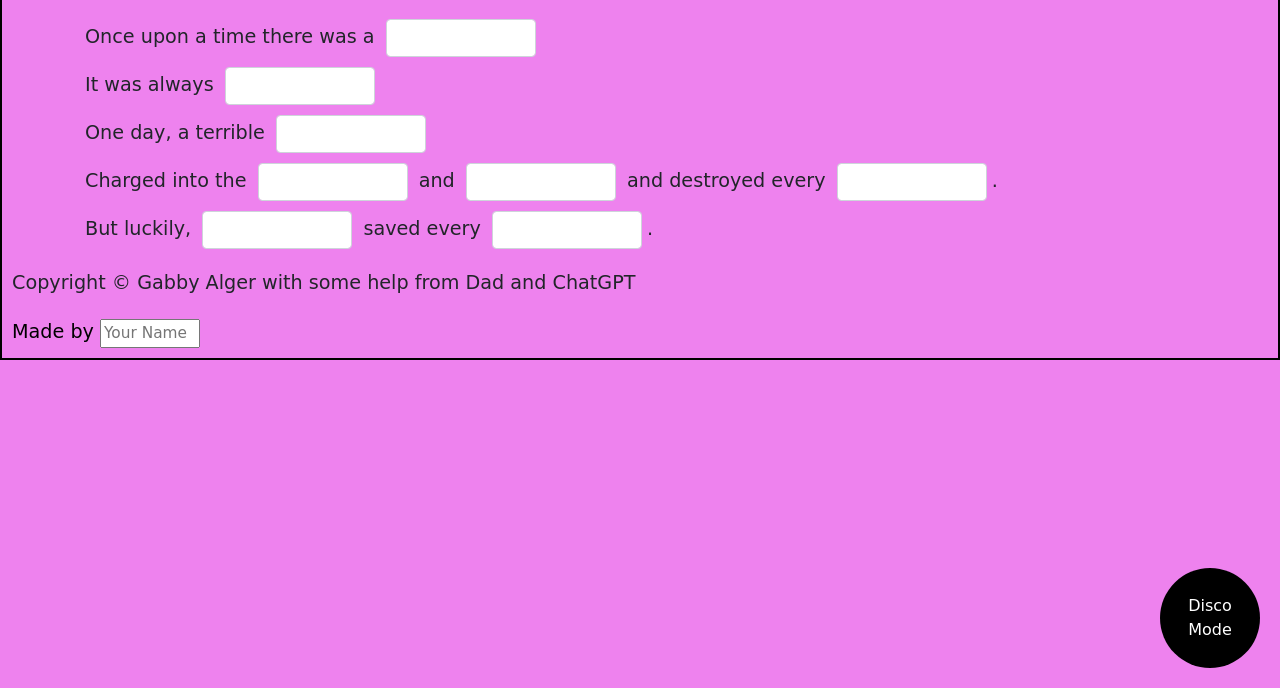
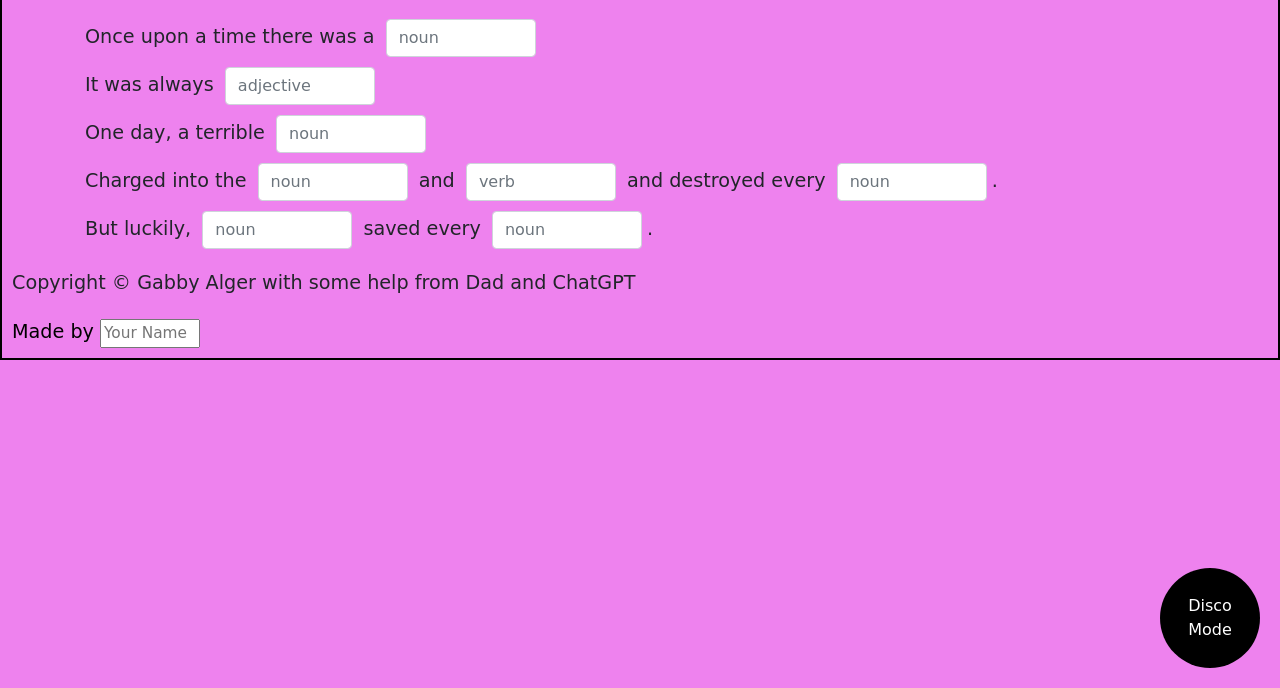
Before and after one commit to drew12341/GabbyWebsite, a plain HTML site: page index.html in a window 1280 px wide. Shown: the part 112-800 px from the top of the page. Drawn offline with nearby package versions, Linux system fonts and the light colour scheme; a web font is replaced by a local one.

Commit message:
the one where there are nouns. etc.

```diff
--- a/index.html
+++ b/index.html
@@ -3,7 +3,7 @@
 <head>
     <meta charset="UTF-8">
     <meta name="viewport" content="width=device-width, initial-scale=1.0">
-    <title>Fill in the story</title>
+    <title>Fill in the Sentence</title>
     <!-- Bootstrap CSS -->
     <link rel="stylesheet" href="https://stackpath.bootstrapcdn.com/bootstrap/4.3.1/css/bootstrap.min.css">
     <!-- Google Font: Chelsea Market -->
@@ -61,6 +61,7 @@
             align-items: center;
             justify-content: center;
             text-align: center;
+            z-index: 1000;
         }
     </style>
 </head>
@@ -71,11 +72,11 @@
         <button id="clearButton" onclick="clearInputs()">Clear All</button>
     </h1>
     <p class="sentence">
-        Once upon a time there was a <input type="text" class="form-control inline-input" name="firstInput" oninput="saveInput('firstInput')" value=""><br>
-        It was always <input type="text" class="form-control inline-input" name="secondInput" oninput="saveInput('secondInput')" value=""><br>
-        One day, a terrible <input type="text" class="form-control inline-input" name="thirdInput" oninput="saveInput('thirdInput')" value=""><br>
-        Charged into the <input type="text" class="form-control inline-input" name="fourthInput" oninput="saveInput('fourthInput')" value=""> and <input type="text" class="form-control inline-input" name="fifthInput" oninput="saveInput('fifthInput')" value=""> and destroyed every <input type="text" class="form-control inline-input" name="sixthInput" oninput="saveInput('sixthInput')" value="">.<br>
-        But luckily, <input type="text" class="form-control inline-input" name="seventhInput" oninput="saveInput('seventhInput')" value=""> saved every <input type="text" class="form-control inline-input" name="eighthInput" oninput="saveInput('eighthInput')" value="">.
+        Once upon a time there was a <input type="text" class="form-control inline-input" name="firstInput" placeholder="noun" oninput="saveInput('firstInput')" value=""><br>
+        It was always <input type="text" class="form-control inline-input" name="secondInput" placeholder="adjective" oninput="saveInput('secondInput')" value=""><br>
+        One day, a terrible <input type="text" class="form-control inline-input" name="thirdInput" placeholder="noun" oninput="saveInput('thirdInput')" value=""><br>
+        Charged into the <input type="text" class="form-control inline-input" name="fourthInput" placeholder="noun" oninput="saveInput('fourthInput')" value=""> and <input type="text" class="form-control inline-input" name="fifthInput" placeholder="verb" oninput="saveInput('fifthInput')" value=""> and destroyed every <input type="text" class="form-control inline-input" name="sixthInput" placeholder="noun" oninput="saveInput('sixthInput')" value="">.<br>
+        But luckily, <input type="text" class="form-control inline-input" name="seventhInput" placeholder="noun" oninput="saveInput('seventhInput')" value=""> saved every <input type="text" class="form-control inline-input" name="eighthInput" placeholder="noun" oninput="saveInput('eighthInput')" value="">.
     </p>
 </div>
 <!-- Footer -->
```
